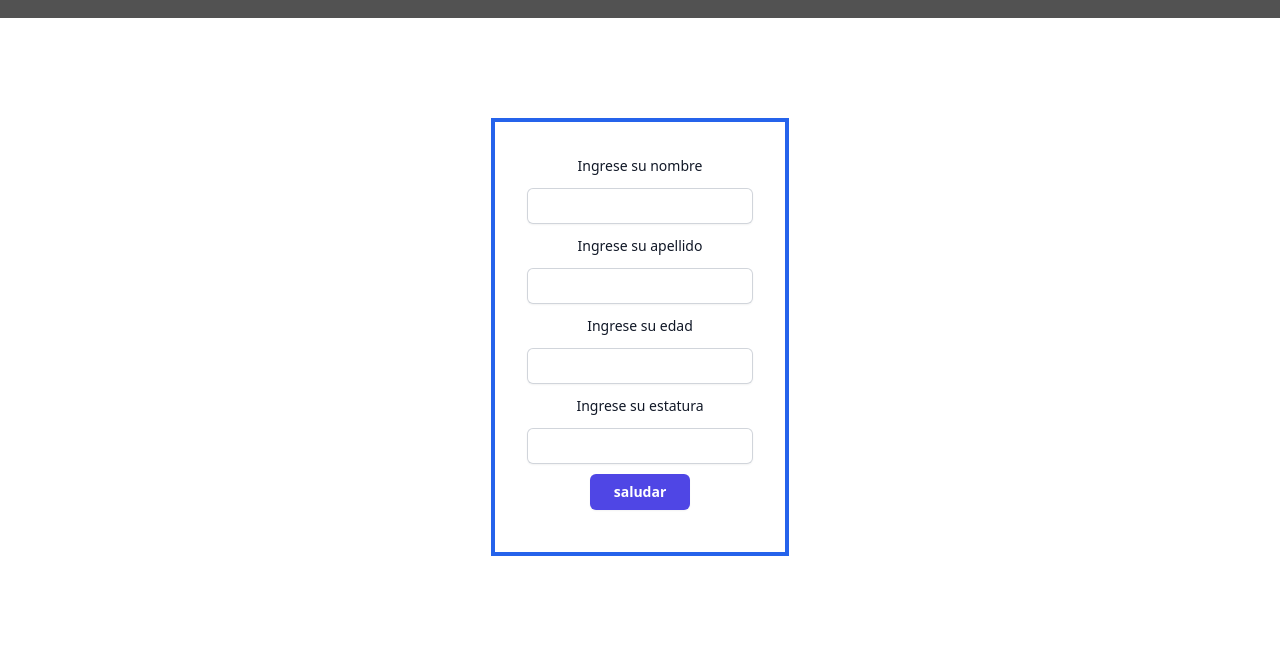
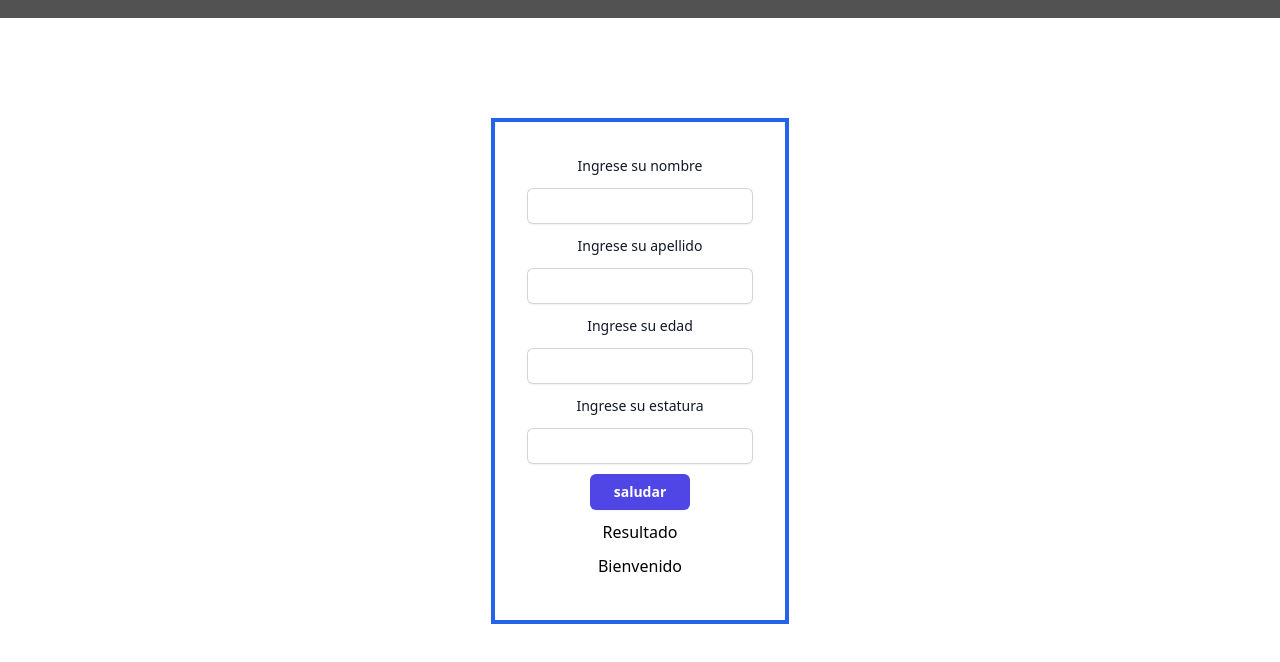
Before and after one commit to rorquera/krakedev, a plain HTML site: page ejercicioGit/pages/saludo.html in a window 1280 px wide. Both pictures are taken after a click on the button "saludar". Shown: the part 94-756 px from the top of the page. Drawn offline with nearby package versions, Linux system fonts and the light colour scheme.

Commit message:
funcion mostrar texto implementada

```diff
--- a/ejercicioGit/js/utilitarios/saludo.js
+++ b/ejercicioGit/js/utilitarios/saludo.js
@@ -7,6 +7,8 @@ const saludar = () => {
   let edad = recuperarInt('txtEdad');
   //Recupera estatura
   let estatura = recuperarFloat('txtEstatura');
+  //Mostrar texto
+  mostrarTexto('lblResultado', 'Bienvenido ' + nombre + ' ' + apellido);
 };
 
 const recuperarTexto = (idComponente) => {
@@ -28,3 +30,8 @@ const recuperarFloat = (idComponente) => {
   let valorFlotante = parseFloat(valorCaja);
   return valorFlotante;
 };
+
+const mostrarTexto = (idComponente, mensaje) => {
+  let componente = document.getElementById(idComponente);
+  componente.innerText = mensaje;
+};
--- a/ejercicioGit/pages/saludo.html
+++ b/ejercicioGit/pages/saludo.html
@@ -65,6 +65,8 @@
           value="saludar"
           onclick="saludar()"
         />
+        <h3>Resultado</h3>
+        <h3 id="lblResultado"></h3>
       </div>
     </main>
   </body>
```
